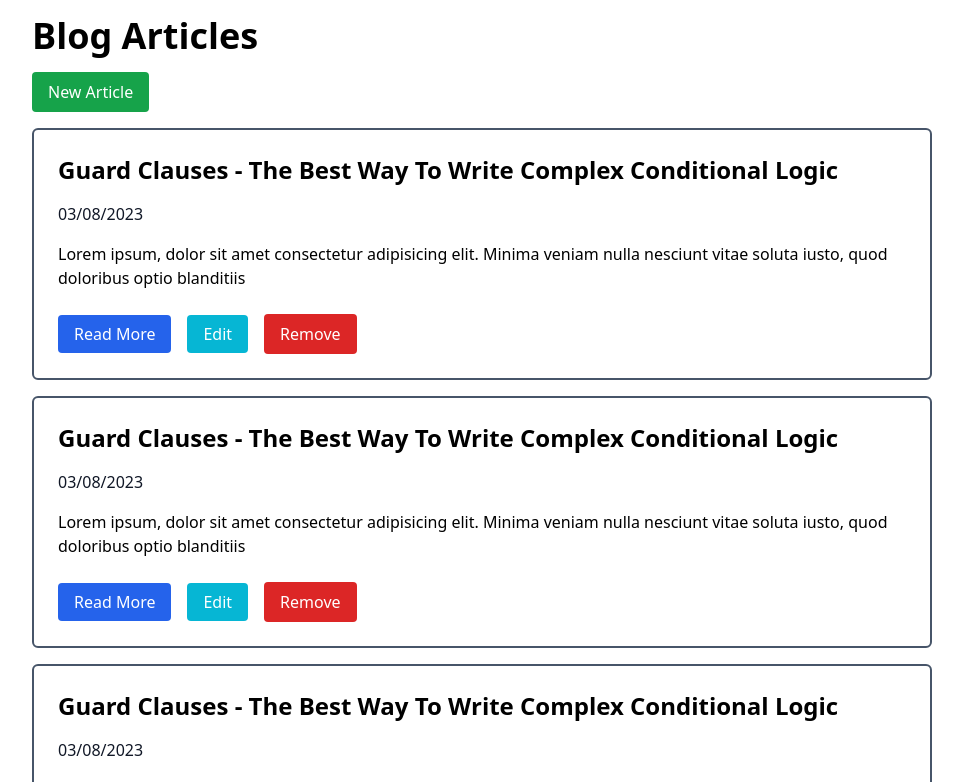
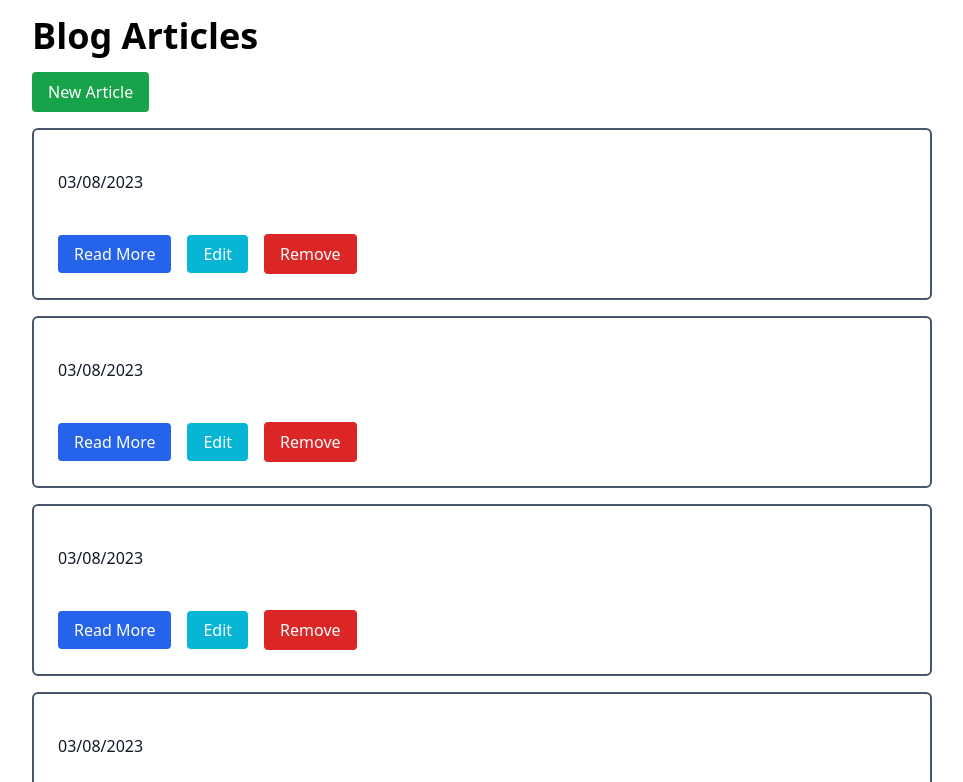
Before and after one commit to bruno-queiroz/markdown-blog, a React (Vite) app in the folder client/: page / in a window 1280 px wide. Shown: the top 782 px of the page, without its empty margins (158-1121 px from the left). Built offline with nearby package versions, Linux system fonts and the light colour scheme.

Commit message:
adding types to articleCard props and making dinamic

```diff
--- a/client/src/components/ArticleCard.tsx
+++ b/client/src/components/ArticleCard.tsx
@@ -1,18 +1,16 @@
 import React from "react";
 import { Link } from "react-router-dom";
+import { ArticleCardDataTypes } from "../fetch/getAllArticles";
 
-const ArticleCard = () => {
+type ArticleCardProps = ArticleCardDataTypes;
+
+const ArticleCard = ({ title, createAt, description }: ArticleCardProps) => {
   return (
     <article className="flex  flex-col p-6 rounded-md border-[2px] border-slate-600 gap-4">
-      <h2 className="font-semibold text-2xl">
-        Guard Clauses - The Best Way To Write Complex Conditional Logic
-      </h2>
+      <h2 className="font-semibold text-2xl">{title}</h2>
       <time className="text-gray-900">03/08/2023</time>
 
-      <p>
-        Lorem ipsum, dolor sit amet consectetur adipisicing elit. Minima veniam
-        nulla nesciunt vitae soluta iusto, quod doloribus optio blanditiis
-      </p>
+      <p>{description}</p>
       <nav>
         <ul className="flex mt-2 gap-4 items-center">
           <li>
```
